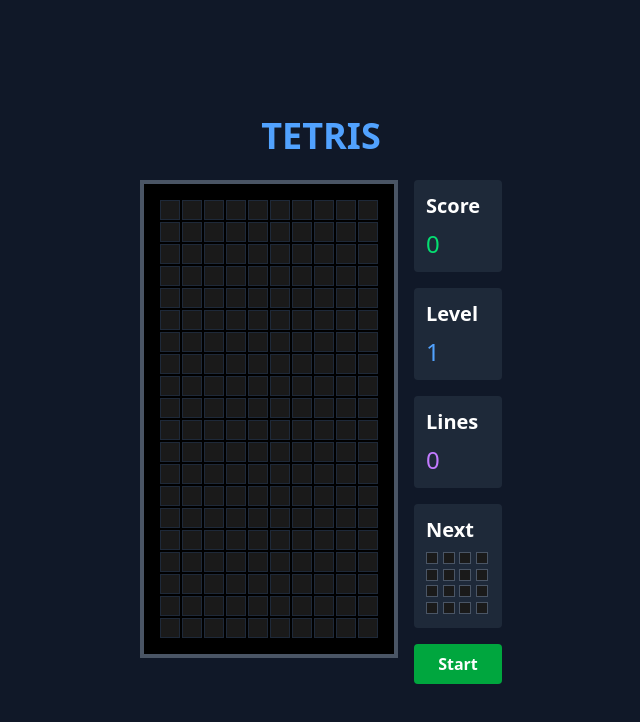
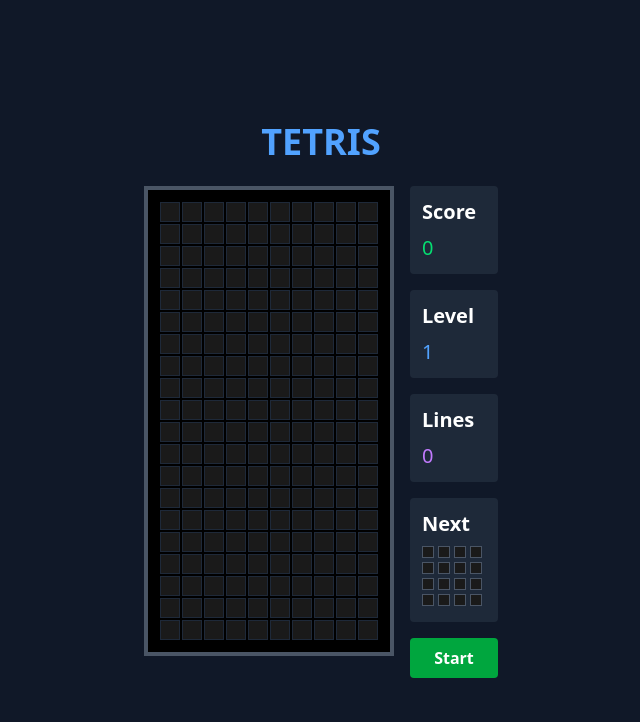
Before and after one commit to NuclearMissile/react-tetris, a React (Vite) app: page / in a window 1280 px wide. Shown: the top 722 px of the page, without its empty margins (319-959 px from the left). Built offline with nearby package versions, Linux system fonts and the light colour scheme.

Commit message:
style adjusts

```diff
--- a/src/TetrisGame.jsx
+++ b/src/TetrisGame.jsx
@@ -333,7 +333,7 @@ const TetrisGame = () => {
     // Render next piece preview
     const renderNextPiece = () => {
         return (
-            <div className="grid grid-cols-4 gap-0.5 w-16 h-16">
+            <div className="grid grid-cols-4 w-16 h-16">
                 {Array(4).fill().map((_, y) =>
                     Array(4).fill().map((_, x) => {
                         const hasBlock = nextPiece ? nextPiece.shape[y] && nextPiece.shape[y][x] : false;
@@ -371,7 +371,7 @@ const TetrisGame = () => {
                 >
                     <div className="relative">
                         <div
-                            className="grid gap-0.5 p-4 bg-black border-4 border-gray-600"
+                            className="grid gap-0.5 p-3 bg-black border-4 border-gray-600"
                             style={{gridTemplateColumns: `repeat(${BOARD_WIDTH}, 1fr)`}}
                         >
                             {displayBoard.flat().map((cell, index) => (
@@ -408,19 +408,19 @@ const TetrisGame = () => {
                     {/* Score */}
                     <div className="bg-gray-800 p-3 rounded">
                         <h3 className="text-xl font-bold mb-2">Score</h3>
-                        <p className="text-2xl text-green-400">{score.toLocaleString()}</p>
+                        <p className="text-xl text-green-400">{score.toLocaleString()}</p>
                     </div>
 
                     {/* Level */}
                     <div className="bg-gray-800 p-3 rounded">
                         <h3 className="text-xl font-bold mb-2">Level</h3>
-                        <p className="text-2xl text-blue-400">{level}</p>
+                        <p className="text-xl text-blue-400">{level}</p>
                     </div>
 
                     {/* Lines */}
                     <div className="bg-gray-800 p-3 rounded">
                         <h3 className="text-xl font-bold mb-2">Lines</h3>
-                        <p className="text-2xl text-purple-400">{lines}</p>
+                        <p className="text-xl text-purple-400">{lines}</p>
                     </div>
 
                     {/* Next Piece */}
```
